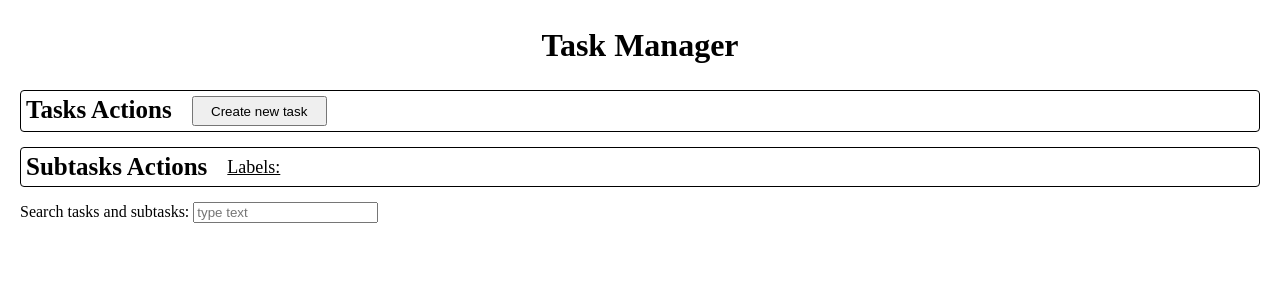
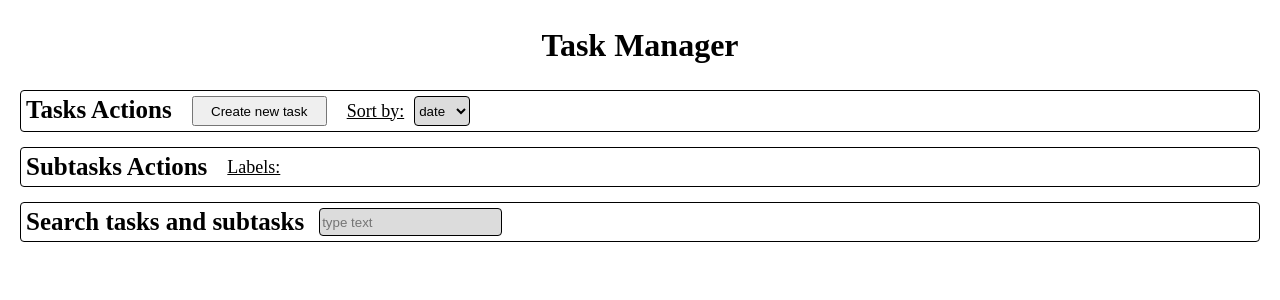
Before and after one commit to denniz18/task-manager, a React (Create React App) app: page / in a window 1280 px wide. Shown: the top 300 px of the page. Built offline with nearby package versions, Linux system fonts and the light colour scheme.

Commit message:
Add sort by name and date

```diff
--- a/src/components/App/App.js
+++ b/src/components/App/App.js
@@ -1,4 +1,4 @@
-import React, { useEffect, useState, useRef } from 'react';
+import React, { useEffect, useState } from 'react';
 import { useSelector } from 'react-redux';
 import { selectTasks } from '../../store/tasks/selectors';
 import { addTaskRequest, fetchTasksRequest } from '../../store/tasks/actions';
@@ -16,6 +16,10 @@ import {
   LabelsContainer,
   ItemLabel,
   LabelTitle,
+  InputSearch,
+  SortContainer,
+  SortLabel,
+  SortSelect,
 } from './App.style';
 
 export const App = () => {
@@ -25,6 +29,8 @@ export const App = () => {
   const [filterTasks, setFilterTasks] = useState([]);
   const [selectLabels, setSelectLabels] = useState([]);
   const [searchText, setSearchText] = useState('');
+  const [sortValue, setSortValue] = useState('');
+  const options = ['date', 'name'];
 
   const handlerSelectLabels = (label) => {
     if (!selectLabels.includes(label)) {
@@ -43,7 +49,7 @@ export const App = () => {
     )
   );
 
-  const handlerFilter = (text, selectLabels) => {
+  const handlerFilter = (text, selectLabels, sortValue) => {
     const updatingTasksByLabel = tasks.reduce((result, task) => {
       const updateSubTasks = task.subtasks.filter((subtask) =>
         selectLabels.every((labelItem) => subtask.labels.includes(labelItem))
@@ -82,12 +88,15 @@ export const App = () => {
       []
     );
 
+    sortValue === 'name' &&
+      updateTasksBySearchField.sort((a, b) => a.title.localeCompare(b.title));
+
     setFilterTasks(updateTasksBySearchField);
   };
 
   useEffect(() => {
-    handlerFilter(searchText, selectLabels);
-  }, [searchText, selectLabels]);
+    handlerFilter(searchText, selectLabels, sortValue);
+  }, [searchText, selectLabels, sortValue]);
 
   useEffect(() => {
     if (!isPending) {
@@ -97,7 +106,7 @@ export const App = () => {
 
   useEffect(() => {
     setFilterTasks(tasks);
-    handlerFilter(searchText, selectLabels);
+    handlerFilter(searchText, selectLabels, sortValue);
   }, [tasks]);
 
   if (isPending) return <Loader />;
@@ -114,6 +123,18 @@ export const App = () => {
         <ActionsWrapper>
           <ActionsTitle>Tasks Actions</ActionsTitle>
           <Button onClick={addTask}>Create new task</Button>
+          <SortContainer>
+            <SortLabel htmlFor="tasks">Sort by:</SortLabel>
+            <SortSelect
+              name="tasks"
+              id="tasks"
+              onChange={(e) => setSortValue(e.target.value)}
+            >
+              {options.map((optnItem) => (
+                <option key={optnItem}>{optnItem}</option>
+              ))}
+            </SortSelect>
+          </SortContainer>
         </ActionsWrapper>
 
         <ActionsWrapper>
@@ -132,15 +153,15 @@ export const App = () => {
           </LabelsContainer>
         </ActionsWrapper>
 
-        <div>
-          Search tasks and subtasks:&nbsp;
-          <input
+        <ActionsWrapper>
+          <ActionsTitle>Search tasks and subtasks</ActionsTitle>
+          <InputSearch
             type="text"
             onChange={(e) => setSearchText(e.target.value)}
             value={searchText}
             placeholder={'type text'}
           />
-        </div>
+        </ActionsWrapper>
 
         {filterTasks.map((task) => (
           <Task task={task} key={task.createTime} />
--- a/src/components/App/App.style.js
+++ b/src/components/App/App.style.js
@@ -61,3 +61,29 @@ export const LabelTitle = styled.span`
   text-decoration: underline;
   margin-right: 10px;
 `;
+
+export const InputSearch = styled.input`
+  margin-left: 15px;
+  background-color: gainsboro;
+  border: 1px solid black;
+  border-radius: 4px;
+`;
+
+export const SortContainer = styled.div`
+  display: flex;
+  justify-content: center;
+  align-items: center;
+`;
+
+export const SortLabel = styled.label`
+  font-size: 18px;
+  text-decoration: underline;
+`;
+
+export const SortSelect = styled.select`
+  height: 30px;
+  border-radius: 4px;
+  background-color: gainsboro;
+  margin-left: 10px;
+  border: 1px solid black;
+`;
```
